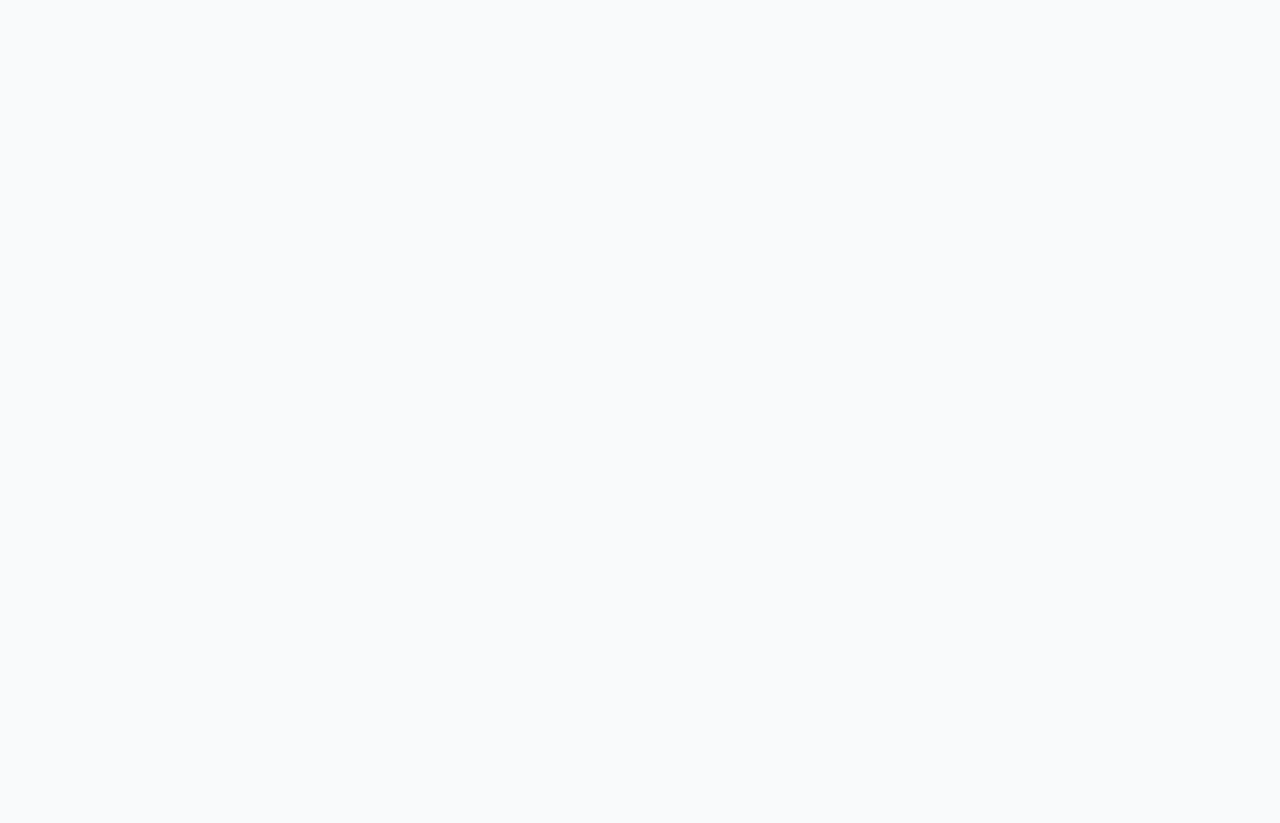
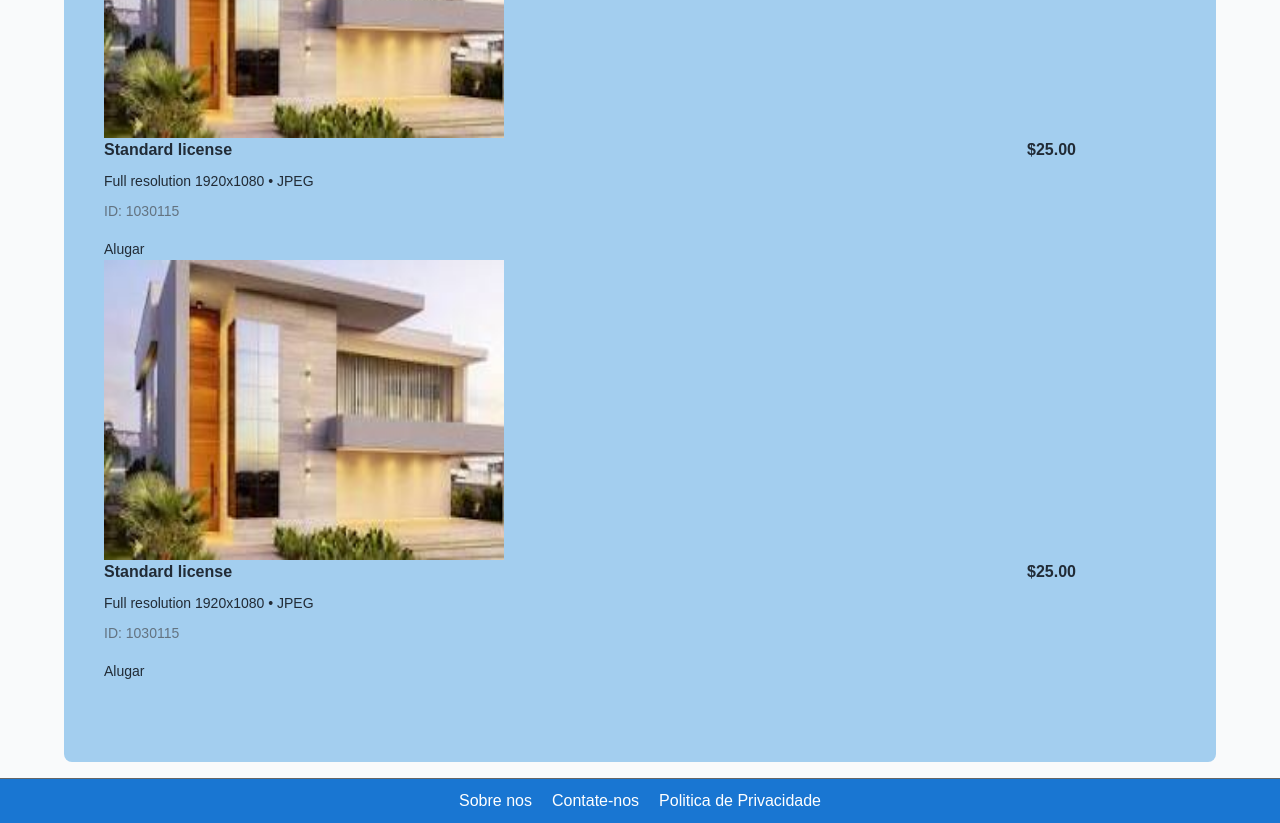
Before and after one commit to thiagofelizardu/Projeto_PAS, a React (Vite) app: page /home in a window 1280 px wide. Shown: the part 1040-1863 px from the top of the page. Before the commit the page ends 800 px from the top, so only its background shows below. Built offline with nearby package versions, Linux system fonts and the light colour scheme.

Commit message:
ajustesVisual

```diff
--- a/src/App.jsx
+++ b/src/App.jsx
@@ -6,6 +6,7 @@ import ThemeProvider from './theme';
 import AuthProvider from './context/AuthProvider';
 import HomePage from './pages/HomePage';
 import NavBar from './components/NavBar';
+import FooterBar from './components/FooterBar';
 import Sobre from './pages/Sobre';
 import Inside from './pages/Inside';
 import Profile from './pages/Profile';
@@ -31,6 +32,7 @@ const App = () => {
               <Route path="/page404" element={<Page404 />} />
               <Route path="*" element={<Navigate to="/Page404" replace />} />
             </Routes>
+            <FooterBar />
           </div>
         </CadastroProvider>
       </AuthProvider>
--- /dev/null
+++ b/src/components/FooterBar.jsx
@@ -0,0 +1,41 @@
+import * as React from 'react';
+import Box from '@mui/material/Box';
+import Typography from '@mui/material/Typography';
+import { Link } from 'react-router-dom';
+
+export default function FooterBar() {
+  return (
+    <Box sx={{
+      position: 'flex',
+      bottom: 0,
+      left: 0,
+      width: '100%',
+      backgroundColor: '#1976d2',
+      color: '#fff',
+      textAlign: 'center',
+      padding: '10px',
+      borderTop: '1px solid #666',
+    }}>
+      <Typography variant="body1" component={Link} to='/about' sx={{
+        textDecoration: 'none',
+        color: '#fff',
+        marginRight: '20px',
+      }}>
+        Sobre nos
+      </Typography>
+      <Typography variant="body1" component={Link} to='/contact' sx={{
+        textDecoration: 'none',
+        color: '#fff',
+        marginRight: '20px',
+      }}>
+        Contate-nos
+      </Typography>
+      <Typography variant="body1" component={Link} to='/privacy' sx={{
+        textDecoration: 'none',
+        color: '#fff',
+      }}>
+        Politica de Privacidade
+      </Typography>
+   </Box>
+  );
+}
--- a/src/components/navBar/UserMenu.jsx
+++ b/src/components/navBar/UserMenu.jsx
@@ -21,7 +21,7 @@ const ITEM_HEIGHT = 48;
 export default function UserMenu() {
   const [anchorEl, setAnchorEl] = React.useState(null);
   const [showLogoutMessage, setShowLogoutMessage] = useState(false);
-  const [showLoginMessage, setShowLoginMessage] = useState(false); // Novo estado para mostrar a mensagem "Você precisa estar logado"
+  const [showLoginMessage, setShowLoginMessage] = useState(false);
   const open = Boolean(anchorEl);
   const { userName, isLoggedIn, logout } = useAuth();
 
@@ -82,13 +82,18 @@ export default function UserMenu() {
             style: {
               maxHeight: ITEM_HEIGHT * 4.5,
               width: '20ch',
+              background: '#Dfe9f5',
             },
           }}
         >
           {userName && <h4 style={{ marginLeft: '6px' }}>Olá, {userName}</h4>}
-          <hr />
+          <hr style={{ borderColor: '#Dfe9f5' }} />
           {options.map((option) => (
-            !(isLoggedIn && (option.label === 'Cadastre-se' || option.label === 'Entrar')) &&(
+            (isLoggedIn && option.label === 'Divulgar Espaço') ||
+            (option.label === 'Profile' && isLoggedIn) ||
+            (option.label === 'Sair' && isLoggedIn) ||
+            (!(isLoggedIn && (option.label === 'Cadastre-se' || option.label === 'Entrar')) && option.label !== 'Sair' && option.label !== 'Profile' && option.label !== 'Divulgar Espaço')
+          ) &&(
               <MenuItem
                 key={option.label}
                 selected={isLoggedIn && option.label === 'Profile'}
@@ -98,9 +103,7 @@ export default function UserMenu() {
               >
                 {option.label}
               </MenuItem>
-            )
           ))}
-          <hr />
         </Menu>
       </Container>
       {showLogoutMessage && <div style={{ position: 'fixed', bottom: 20, right: 20, background: '#4CAF50', color: '#ffffff', padding: '10px', borderRadius: '5px', boxShadow: '0px 0px 10px rgba(0, 0, 0, 0.1)' }}>Logout realizado com sucesso!</div>}
--- a/src/pages/HomePage.jsx
+++ b/src/pages/HomePage.jsx
@@ -60,7 +60,9 @@ const HomePage = () => {
             </Typography>
           </Grid>
         </Grid>
-        <Grid item>
+
+      </Grid>
+      <Grid item>
         <ButtonBase sx={{ width: 400, height: 300 }}>
           <Img alt="complex" src="src\imagens\casa2.jpg" style={{ width: '400px', height: '400px' }} />
         </ButtonBase>
@@ -89,7 +91,69 @@ const HomePage = () => {
             $25.00
           </Typography>
         </Grid>
+
       </Grid>
+      <Grid item>
+        <ButtonBase sx={{ width: 400, height: 300 }}>
+          <Img alt="complex" src="src\imagens\casa2.jpg" style={{ width: '400px', height: '400px' }} />
+        </ButtonBase>
+      </Grid>
+      <Grid item xs={12} sm container>
+        <Grid item xs container direction="column" spacing={2}>
+          <Grid item xs>
+            <Typography gutterBottom variant="subtitle1" component="div">
+              Standard license
+            </Typography>
+            <Typography variant="body2" gutterBottom>
+              Full resolution 1920x1080 • JPEG
+            </Typography>
+            <Typography variant="body2" color="text.secondary">
+              ID: 1030115
+            </Typography>
+          </Grid>
+          <Grid item>
+            <Typography sx={{ cursor: 'pointer' }} variant="body2">
+              Alugar
+            </Typography>
+          </Grid>
+        </Grid>
+        <Grid item>
+          <Typography variant="subtitle1" component="div">
+            $25.00
+          </Typography>
+        </Grid>
+
+      </Grid>
+      <Grid item>
+        <ButtonBase sx={{ width: 400, height: 300 }}>
+          <Img alt="complex" src="src\imagens\casa2.jpg" style={{ width: '400px', height: '400px' }} />
+        </ButtonBase>
+      </Grid>
+      <Grid item xs={12} sm container>
+        <Grid item xs container direction="column" spacing={2}>
+          <Grid item xs>
+            <Typography gutterBottom variant="subtitle1" component="div">
+              Standard license
+            </Typography>
+            <Typography variant="body2" gutterBottom>
+              Full resolution 1920x1080 • JPEG
+            </Typography>
+            <Typography variant="body2" color="text.secondary">
+              ID: 1030115
+            </Typography>
+          </Grid>
+          <Grid item>
+            <Typography sx={{ cursor: 'pointer' }} variant="body2">
+              Alugar
+            </Typography>
+          </Grid>
+        </Grid>
+        <Grid item>
+          <Typography variant="subtitle1" component="div">
+            $25.00
+          </Typography>
+        </Grid>
+
       </Grid>
     </Paper>
     </Container>
--- a/src/pages/signs/SignIn.jsx
+++ b/src/pages/signs/SignIn.jsx
@@ -17,7 +17,6 @@ import { validateSignIn } from '../../components/validate/ValidateSignIn';
 import { useAuth } from '../../context/AuthProvider';
 import ThemeProvider from '../../theme';
 
-
 export default function SignIn() {
   const navigate = useNavigate();
 
@@ -29,9 +28,9 @@ export default function SignIn() {
     username:'Admin',
     email: '',
     password: '',
-
     receiveEmails: false,
   });
+
   const handleChange = (event) => {
     const { name, value } = event.target;
     setFormValues({
@@ -46,12 +45,10 @@ export default function SignIn() {
     if (Object.keys(newValidationErrors).length > 0) {
       setValidationErrors(newValidationErrors);
     } else {
-
       setValidationErrors({
         email: '',
         password: '',
       });
-
       login(formValues.username);
       navigate('/home');
     }
@@ -59,27 +56,21 @@ export default function SignIn() {
 
   return (
     <ThemeProvider>
-      <Container component="main" maxWidth="xs">
+      <Container component="main" maxWidth="xs" sx={{ height: '100vh', display: 'flex', flexDirection: 'column', justifyContent: 'center' }}>
         <CssBaseline />
-        <Box
-          sx={{
-            marginTop: 8,
-            display: 'flex',
-            flexDirection: 'column',
-            alignItems: 'center',
-          }}
-        >
-          <Avatar sx={{ m: 1, bgcolor: 'secondary.main' }}>
+        <Box sx={{ mt: 8, mb: 8, mx: 'auto', width: '100%', textAlign: 'center' }}>
+          <Avatar sx={{ m: 'auto', bgcolor: 'secondary.main' }}>
             <LockOutlinedIcon />
           </Avatar>
-          <Typography component="h1" variant="h5">
+          <Typography component="h1" variant="h5" sx={{ mt: 2 }}>
             Sign in
           </Typography>
           <Box component="form" onSubmit={handleSubmit} noValidate sx={{ mt: 3 }}>
-            <Grid item xs={12} sm={6}>
+            <Grid container spacing={2}>
+              <Grid item xs={12}>
                 <TextField
-                error={Boolean(validationErrors.email)} // Aplica a classe de erro se houver erro de validação
-                helperText={validationErrors.email || ''} // Exibe a mensagem de erro
+                  error={Boolean(validationErrors.email)}
+                  helperText={validationErrors.email || ''}
                   margin="normal"
                   onChange={handleChange}
                   value={formValues.email}
@@ -90,8 +81,9 @@ export default function SignIn() {
                   name="email"
                   autoComplete="email"
                   autoFocus
-              /></Grid>
-            <Grid item xs={12} sm={6}>
+                />
+              </Grid>
+              <Grid item xs={12}>
                 <TextField
                   error={Boolean(validationErrors.password)}
                   helperText={validationErrors.password || ''}
@@ -105,7 +97,9 @@ export default function SignIn() {
                   type="password"
                   id="password"
                   autoComplete="current-password"
-              /></Grid>
+                />
+              </Grid>
+            </Grid>
             <FormControlLabel
               control={<Checkbox value="remember" color="primary" />}
               label="Lembre-se de mim"
@@ -118,8 +112,8 @@ export default function SignIn() {
             >
               Entrar
             </Button>
-            <Grid container>
-              <Grid item xs>
+            <Grid container justifyContent="flex-end" spacing={7}>
+              <Grid item>
                 <Link href="#" variant="body2">
                   Esqueceu à senha?
                 </Link>
@@ -133,6 +127,6 @@ export default function SignIn() {
           </Box>
         </Box>
       </Container>
-    </ThemeProvider >
+    </ThemeProvider>
   );
 }
--- a/src/pages/signs/SignUp.jsx
+++ b/src/pages/signs/SignUp.jsx
@@ -64,7 +64,7 @@ export default function SignUp() {
 
   return (
     <ThemeProvider>
-      <Container component="main" maxWidth="xs">
+      <Container component="main" maxWidth="xs" sx={{ height: '100vh', display: 'flex', flexDirection: 'column', justifyContent: 'center' }}>
         <CssBaseline />
         <Box
           sx={{
@@ -111,10 +111,10 @@ export default function SignUp() {
                   autoComplete="family-name"
                 />
               </Grid>
-                <Grid item xs={12} sm={6}>
+              <Grid item xs={12} sm={6}>
                 <TextField
-                error={Boolean(validationErrors.dateOfBirth)}
-                helperText={validationErrors.dateOfBirth || ''}
+                  error={Boolean(validationErrors.dateOfBirth)}
+                  helperText={validationErrors.dateOfBirth || ''}
                   required
                   fullWidth
                   id="date"
@@ -171,8 +171,6 @@ export default function SignUp() {
                   autoComplete="new-password"
                 />
               </Grid>
-              <Grid item xs={12}>
-              </Grid>
             </Grid>
             <Button
               type="submit"
```
Lines whose indentation alone changed are shown as unchanged.
